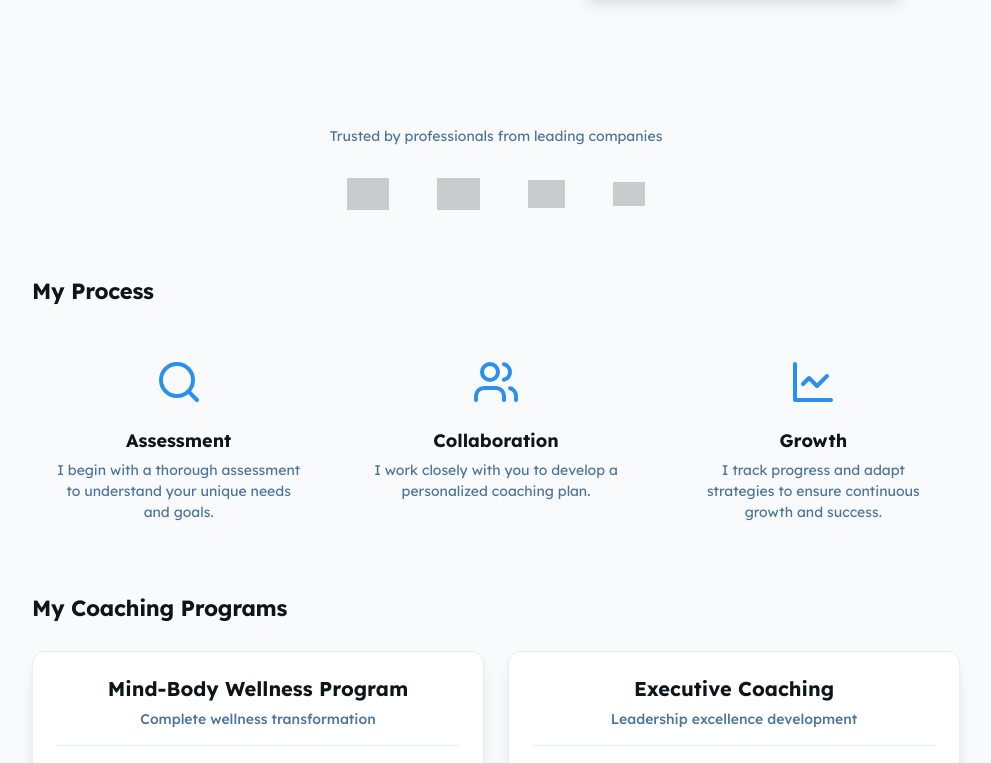
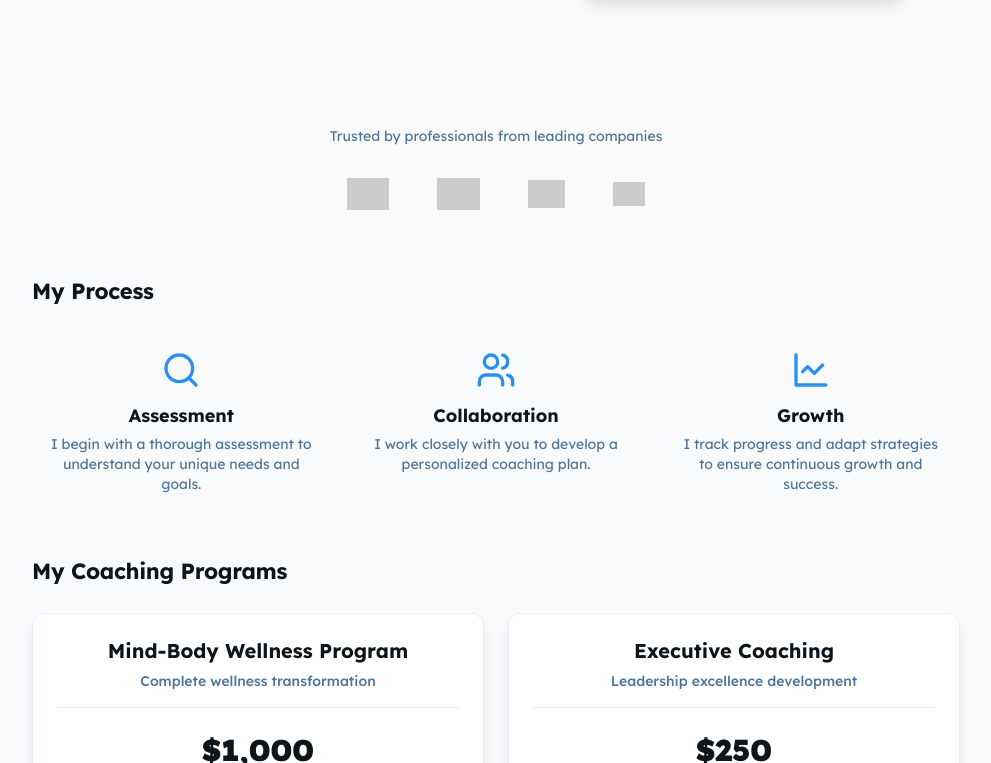
Before and after one commit to buildingwith-ai/LonnObee, a React (Vite) app: page / in a window 1280 px wide. Shown: the part 487-1250 px from the top of the page, without its empty margins (144-1135 px from the left). Built offline with nearby package versions, Linux system fonts and the light colour scheme; grey boxes are pictures that could not be loaded.

Commit message:
Update Process section for horizontal layout

```diff
--- a/src/components/Process.tsx
+++ b/src/components/Process.tsx
@@ -5,38 +5,38 @@ const Process = () => {
   return (
     <div className="w-full">
       <h2 className="text-[#0d151b] text-xl sm:text-[22px] font-bold leading-tight tracking-[-0.015em] px-4 pb-3 pt-5">My Process</h2>
-      <div className="grid grid-cols-1 md:grid-cols-3 gap-4 sm:gap-6 p-4">
-        <div className="flex flex-1 gap-4 bg-slate-50 p-4 sm:p-6 flex-col items-center text-center transform transition-all duration-300 hover:shadow-md hover:-translate-y-1 rounded-lg w-full">
-          <div className="text-[#2a8fed] mb-2 flex-shrink-0">
-            <Search size={40} className="sm:w-12 sm:h-12" />
+      <div className="flex flex-col sm:flex-row gap-3 sm:gap-4 p-4">
+        <div className="flex flex-1 gap-3 bg-slate-50 p-3 sm:p-4 flex-row sm:flex-col items-center sm:text-center transform transition-all duration-300 hover:shadow-md hover:-translate-y-1 rounded-lg w-full">
+          <div className="text-[#2a8fed] flex-shrink-0">
+            <Search size={32} className="sm:w-10 sm:h-10" />
           </div>
-          <div className="flex flex-col gap-2">
-            <h2 className="text-[#0d151b] text-lg font-bold leading-tight">Assessment</h2>
-            <p className="text-[#4c749a] text-sm font-normal leading-normal">
+          <div className="flex flex-col gap-1 flex-1 sm:flex-none">
+            <h3 className="text-[#0d151b] text-base sm:text-lg font-bold leading-tight">Assessment</h3>
+            <p className="text-[#4c749a] text-xs sm:text-sm font-normal leading-normal">
               I begin with a thorough assessment to understand your unique needs and goals.
             </p>
           </div>
         </div>
 
-        <div className="flex flex-1 gap-4 bg-slate-50 p-4 sm:p-6 flex-col items-center text-center transform transition-all duration-300 hover:shadow-md hover:-translate-y-1 rounded-lg w-full">
-          <div className="text-[#2a8fed] mb-2 flex-shrink-0">
-            <Users size={40} className="sm:w-12 sm:h-12" />
+        <div className="flex flex-1 gap-3 bg-slate-50 p-3 sm:p-4 flex-row sm:flex-col items-center sm:text-center transform transition-all duration-300 hover:shadow-md hover:-translate-y-1 rounded-lg w-full">
+          <div className="text-[#2a8fed] flex-shrink-0">
+            <Users size={32} className="sm:w-10 sm:h-10" />
           </div>
-          <div className="flex flex-col gap-2">
-            <h2 className="text-[#0d151b] text-lg font-bold leading-tight">Collaboration</h2>
-            <p className="text-[#4c749a] text-sm font-normal leading-normal">
+          <div className="flex flex-col gap-1 flex-1 sm:flex-none">
+            <h3 className="text-[#0d151b] text-base sm:text-lg font-bold leading-tight">Collaboration</h3>
+            <p className="text-[#4c749a] text-xs sm:text-sm font-normal leading-normal">
               I work closely with you to develop a personalized coaching plan.
             </p>
           </div>
         </div>
 
-        <div className="flex flex-1 gap-4 bg-slate-50 p-4 sm:p-6 flex-col items-center text-center transform transition-all duration-300 hover:shadow-md hover:-translate-y-1 rounded-lg w-full">
-          <div className="text-[#2a8fed] mb-2 flex-shrink-0">
-            <LineChart size={40} className="sm:w-12 sm:h-12" />
+        <div className="flex flex-1 gap-3 bg-slate-50 p-3 sm:p-4 flex-row sm:flex-col items-center sm:text-center transform transition-all duration-300 hover:shadow-md hover:-translate-y-1 rounded-lg w-full">
+          <div className="text-[#2a8fed] flex-shrink-0">
+            <LineChart size={32} className="sm:w-10 sm:h-10" />
           </div>
-          <div className="flex flex-col gap-2">
-            <h2 className="text-[#0d151b] text-lg font-bold leading-tight">Growth</h2>
-            <p className="text-[#4c749a] text-sm font-normal leading-normal">
+          <div className="flex flex-col gap-1 flex-1 sm:flex-none">
+            <h3 className="text-[#0d151b] text-base sm:text-lg font-bold leading-tight">Growth</h3>
+            <p className="text-[#4c749a] text-xs sm:text-sm font-normal leading-normal">
               I track progress and adapt strategies to ensure continuous growth and success.
             </p>
           </div>
```
